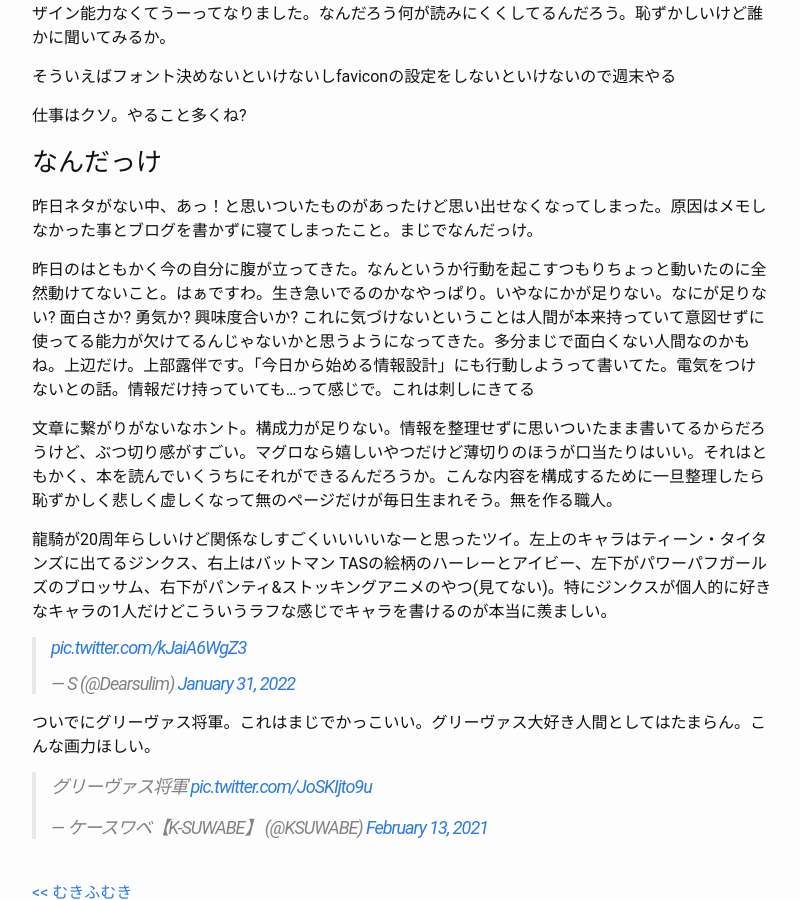
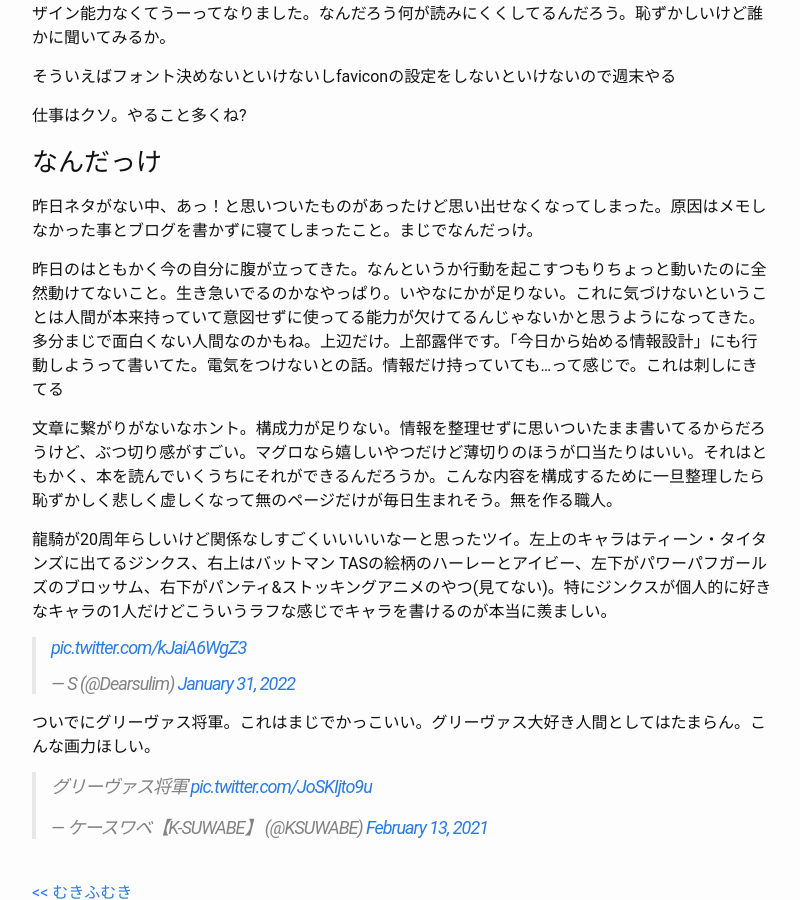
Before and after one commit to white-02/white-02.github.io, a Jekyll site: the page built from _posts/2022-02-03-blog.md, in a window 1280 px wide and 900 px high, scrolled down 492 px. Shown: the whole window, without its empty margins (238-1038 px from the left). Built offline with Jekyll 4.4.1, drawn with Linux system fonts in a browser that asks for light colours; comment, search, counter and statistics services are not loaded.

Commit message:
fix post

```diff
--- a/_posts/2022-02-03-blog.md
+++ b/_posts/2022-02-03-blog.md
@@ -21,7 +21,7 @@ rails ガイド読んでるとうひょーってなれる瞬間があってい
 ### なんだっけ
 昨日ネタがない中、あっ！と思いついたものがあったけど思い出せなくなってしまった。原因はメモしなかった事とブログを書かずに寝てしまったこと。まじでなんだっけ。
 
-昨日のはともかく今の自分に腹が立ってきた。なんというか行動を起こすつもりちょっと動いたのに全然動けてないこと。はぁですわ。生き急いでるのかなやっぱり。いやなにかが足りない。なにが足りない? 面白さか? 勇気か? 興味度合いか? これに気づけないということは人間が本来持っていて意図せずに使ってる能力が欠けてるんじゃないかと思うようになってきた。多分まじで面白くない人間なのかもね。上辺だけ。上部露伴です。「今日から始める情報設計」にも行動しようって書いてた。電気をつけないとの話。情報だけ持っていても...って感じで。これは刺しにきてる
+昨日のはともかく今の自分に腹が立ってきた。なんというか行動を起こすつもりちょっと動いたのに全然動けてないこと。生き急いでるのかなやっぱり。いやなにかが足りない。これに気づけないということは人間が本来持っていて意図せずに使ってる能力が欠けてるんじゃないかと思うようになってきた。多分まじで面白くない人間なのかもね。上辺だけ。上部露伴です。「今日から始める情報設計」にも行動しようって書いてた。電気をつけないとの話。情報だけ持っていても...って感じで。これは刺しにきてる
 
 文章に繋がりがないなホント。構成力が足りない。情報を整理せずに思いついたまま書いてるからだろうけど、ぶつ切り感がすごい。マグロなら嬉しいやつだけど薄切りのほうが口当たりはいい。それはともかく、本を読んでいくうちにそれができるんだろうか。こんな内容を構成するために一旦整理したら恥ずかしく悲しく虚しくなって無のページだけが毎日生まれそう。無を作る職人。
 
```
